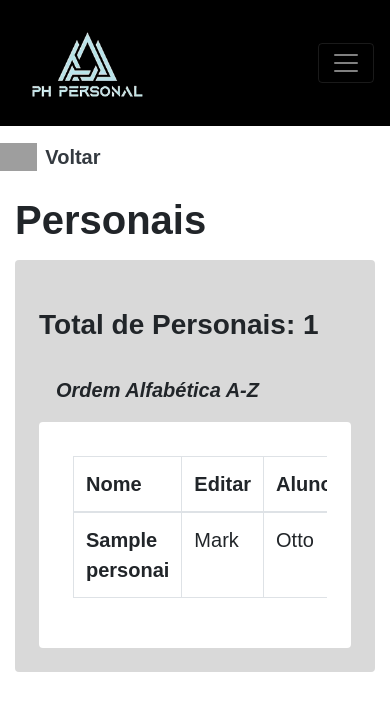
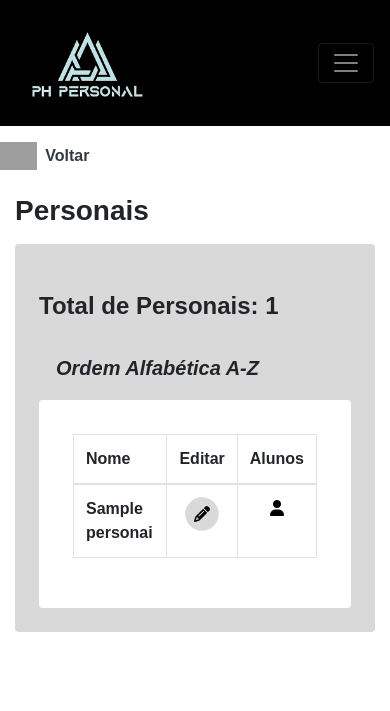
Before and after one commit to jp8002/PI_FATEC_2024_3-Semestre, a Django app: template studio/core/templates/TemplateListarPersonal.html in a window 390 px wide. Shown: the top 711 px of the page. Run offline with Django 5.2, Linux system fonts and the light colour scheme; the template is opened without the code that fills it: most values are stand-ins (such as "Sample title", 1, 10 or a date in 2020); lists and menus that the app fills with data are empty; some libraries are stand-ins or nearby versions; some web fonts are replaced; grey boxes are pictures that could not be loaded.

Commit message:
Criação da tela de listar personal

```diff
--- a/studio/core/templates/TemplateListarPersonal.html
+++ b/studio/core/templates/TemplateListarPersonal.html
@@ -14,6 +14,7 @@
         background-color: #ffffff;
         font-size: 20px;
     }
+
     .lista-com-scroll {
       max-height: 500px;
       padding: 10px;
@@ -22,17 +23,45 @@
       scrollbar-color: #656565 rgba(255, 166, 0, 0);
       scrollbar-width: thick;
     }
-    .cursor-pointer {
-      cursor: pointer;
+
+    #verAlunos:hover{
+        opacity: 50%;
+    }
+
+    #verAlunos{
+        text-decoration: none;
+        color: black;
     }
     .gap-2 > * {
       margin-right: 0.5rem;
     }
-    .h-6 {
-      height: 1.5rem;
+
+    #editarPersonal:hover{
+        opacity: 80%;
+    }
+    #editarPersonal{
+        background-color: #D9D9D9;
+        text-decoration: none;
+        color: black;
     }
     .h-7 {
       height: 1.75rem;
+    }
+
+    .icones{
+        text-align: center;
+    }
+    @media screen and (max-width:600px) {
+        body {
+            font-size: 16px;
+        }
+
+        h1 {
+            font-size: 28px;
+        }
+        h3 {
+            font-size: 24px;
+        }
     }
   </style>
 </head>
@@ -72,19 +101,19 @@
 
                     <thead>
                         <tr>
-                          <th scope="col">Nome</th>
-                          <th scope="col">Editar</th>
-                          <th scope="col">Alunos</th>
+                          <th scope="col" class="w-75">Nome</th>
+                          <th scope="col" class="text-center">Editar</th>
+                          <th scope="col" class="text-center">Alunos</th>
                         </tr>
                     </thead>
-                    <tbody>
+                    <tbody id="lista-personais">
 
                     {% for i in personais %}
                       <div class="d-flex gap-2">
                             <tr>
-                              <th >{{ i.nome }}</th>
-                              <td>Mark</td>
-                              <td>Otto</td>
+                              <th >{{ i.nome }}</th >
+                              <td class="icones"><a id="editarPersonal" href="#" class="fa-solid fa-pencil border rounded-circle p-2 " ></a></td>
+                              <td class="icones"><a id="verAlunos" href="#" class="fa-solid fa-user"></a></td>
                             </tr>
                       </div>
                     {% endfor %}
@@ -112,11 +141,11 @@
 
       function ordenarLista() {
         const lista = document.getElementById('lista-personais');
-        const itens = [...lista.querySelectorAll('li')];
+        const itens = [...lista.querySelectorAll('tr')];
 
         itens.sort((a, b) => {
-          const nomeA = a.querySelector('span').textContent.trim().toLowerCase();
-          const nomeB = b.querySelector('span').textContent.trim().toLowerCase();
+          const nomeA = a.querySelector('th').textContent.trim().toLowerCase();
+          const nomeB = b.querySelector('th').textContent.trim().toLowerCase();
           return ordemAscendente ? nomeA.localeCompare(nomeB) : nomeB.localeCompare(nomeA);
         });
 
--- a/studio/core/templates/TemplateNavBar.html
+++ b/studio/core/templates/TemplateNavBar.html
@@ -43,7 +43,7 @@
 
           {% else %}
           <li class="nav-item">
-              <a href="{% url "sair" %}" type="button" id="btn-login" class="btn btn-light rounded " >Sair <i class="fa-solid fa-right-from-bracket"></i></a>
+              <a href="{% url "sair" %}" type="button" id="btn-login" class="btn btn-light rounded " >Sair<i class="fa-solid fa-right-from-bracket"></i></a>
           </li>
           {% endif %}
         </ul>
--- a/studio/core/templates/TemplatePersonalInicial.html
+++ b/studio/core/templates/TemplatePersonalInicial.html
@@ -40,7 +40,7 @@
       </a>
 
       <!-- Criar plano de treino -->
-      <a href="{% url "criarTreino" %}" class="bg-gray-200 p-8 rounded-lg shadow hover:shadow-lg transition flex flex-col items-center">
+      <a href="#" class="bg-gray-200 p-8 rounded-lg shadow hover:shadow-lg transition flex flex-col items-center">
         <img src="https://img.icons8.com/?size=100&id=107640&format=png&color=000000" alt="Criar plano de treino" class="h-16 mb-4" />
         <span class="text-lg font-semibold">Criar plano de treino</span>
       </a>
--- a/studio/core/urls.py
+++ b/studio/core/urls.py
@@ -5,9 +5,8 @@ from .views.View_AtualizarPersonal import AtualizarPersonalView
 from .views.View_CadastrarAluno import CadastrarAlunoView
 from .views.View_CadastrarPersonal import CadastrarPersonalView
 from .views.View_Calendario import CalendarioViews
-from .views.View_CriarTreinoAluno import CriarTreinoAlunoView
 from .views.View_DeletarAgendamento import DeletarAgendamentoView
-from .views.View_DeletarTreinoAluno import DeletarTreinoAlunoView
+
 from .views.View_Login import LoginView
 from .views.View_Pagina_Inicial import PaginaInicialView
 from .views.View_PersonalInicial import PersonalInicialView
@@ -27,8 +26,6 @@ urlpatterns = [
     path("personal/agendar_treino", AgendarTreinoView.as_view(), name='agendarTreino'),
 
     path("personal/deletar_agendamento", DeletarAgendamentoView.as_view(), name='deletarAgendamento'), #FIQUEI NA DUVIDA E DEIXEI EM VIEWS SEPARADAS ~KPO
-    path("personal/criar_treino", CriarTreinoAlunoView.as_view(), name='criarTreino'), #FIQUEI NA DUVIDA E DEIXEI EM VIEWS SEPARADAS ~KPO
-    path("personal/deletar_treino", DeletarTreinoAlunoView.as_view(), name='deletarTreino'), #FIQUEI NA DUVIDA E DEIXEI EM VIEWS SEPARADAS ~KPO
     path("personal/atualizar_personal", AtualizarPersonalView.as_view(), name='atualizarPersonal'),
     path("personal/listar_alunos", ListarAlunosView.as_view(), name='listarAlunos'),
     path("personal/listar_personal", ListarPersonalView.as_view(), name='listarPersonal'),
--- a/studio/core/views/View_CadastrarAluno.py
+++ b/studio/core/views/View_CadastrarAluno.py
@@ -34,3 +34,5 @@ class CadastrarAlunoView(View):
 
             repository.criar(aluno)
             return redirect('cadastrarAluno')
+
+        return render(request, "TemplateCadastrarAluno.html", {'errors':form.errors})
```
Also changed, not shown: studio/core/tests/testeViewCadastrarAlunoPost.py (+3 -2 lines), studio/core/tests/testeViewCriarTreinoGet.py (deleted, +0 -25 lines), studio/core/tests/testeViewCriarTreinoPost.py (deleted, +0 -40 lines), studio/core/tests/testeViewDeletarTreinoGet.py (deleted, +0 -24 lines), studio/core/tests/testeViewDeletarTreinoPost.py (deleted, +0 -43 lines), studio/core/views/View_CriarTreinoAluno.py (deleted, +0 -37 lines), studio/core/views/View_DeletarTreinoAluno.py (deleted, +0 -40 lines).
